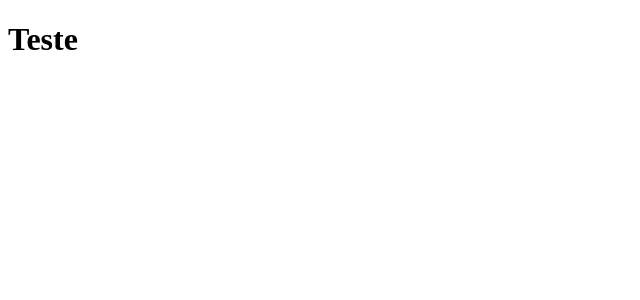
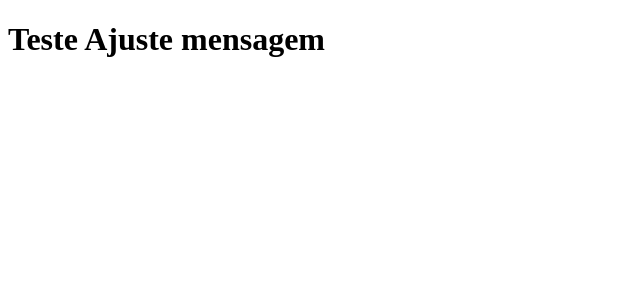
Before and after one commit to JoaoBruzetti/clone-tabnews, a Next.js app: page / in a window 1280 px wide. Shown: the top 300 px of the page, without its empty margins (0-640 px from the left). Built offline with nearby package versions, Linux system fonts and the light colour scheme.

Commit message:
nova mensagem

```diff
--- a/pages/index.js
+++ b/pages/index.js
@@ -1,5 +1,5 @@
 function Home(){
-    return <h1> Teste</h1>
+    return <h1> Teste Ajuste mensagem</h1>
 }
 
 export default Home
```
